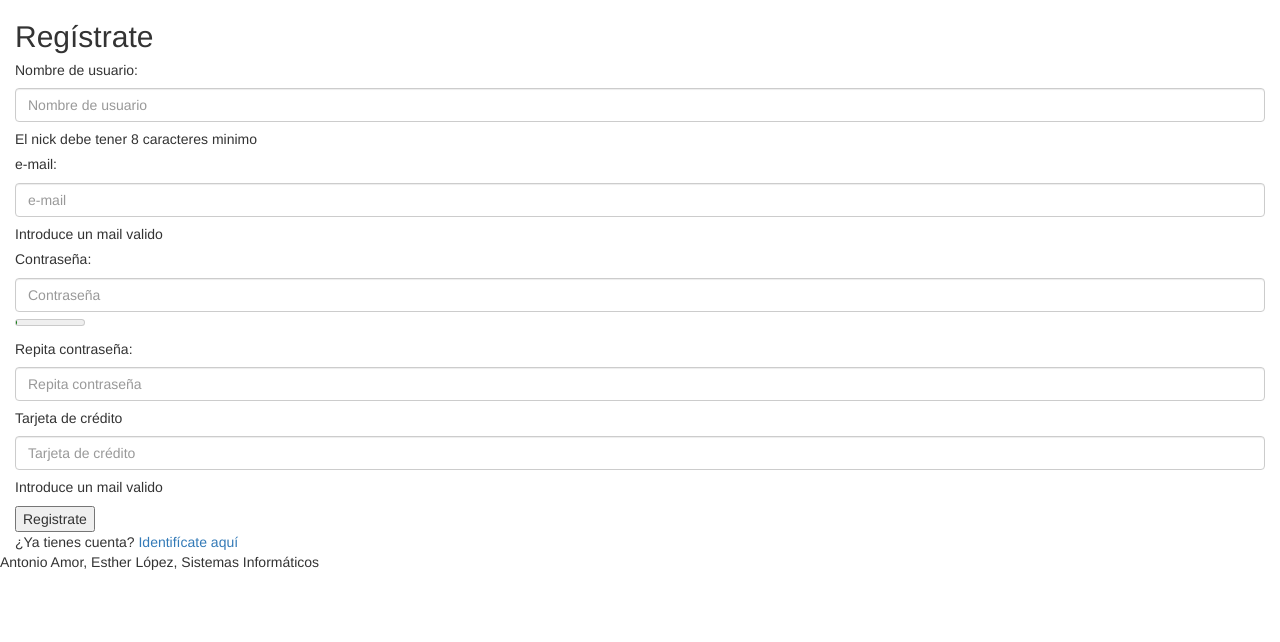
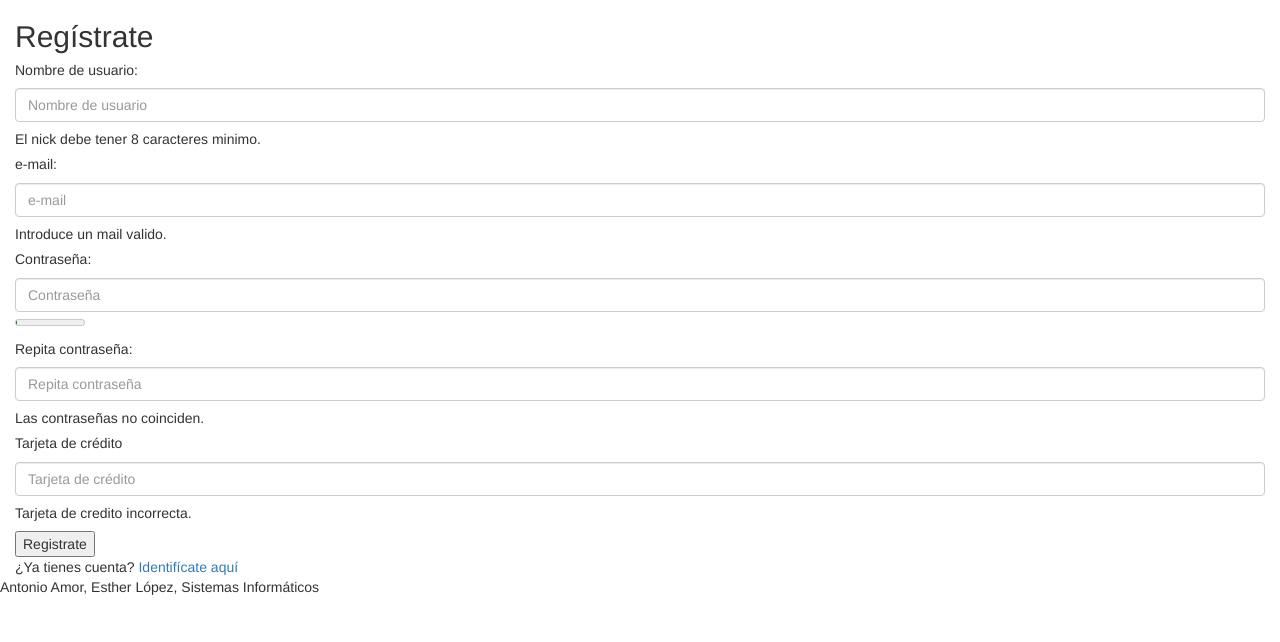
Before and after one commit to eslora10/Sistemas_Inf-I, a PHP site: page /register.php in a window 1280 px wide. Shown: the part 158-800 px from the top of the page. Run offline with PHP 8.4, Linux system fonts and the light colour scheme; data that the repository does not hold is empty; some libraries are stand-ins or nearby versions.

Commit message:
JS FOLDER added css minor changes register.php added comparisson password

```diff
--- a/PHP/register.php
+++ b/PHP/register.php
@@ -7,116 +7,11 @@
         <title>UAM PLAY</title><!-- Bootstrap -->
         <link href="https://netdna.bootstrapcdn.com/bootstrap/3.3.0/css/bootstrap.min.css" rel="stylesheet"><!-- Font Awesome -->
         <link href="https://netdna.bootstrapcdn.com/font-awesome/4.0.3/css/font-awesome.min.css" rel="stylesheet"><!-- User -->
-        <link href="assets/css/style.css" rel="stylesheet" type="text/css">
         <script src="https://ajax.googleapis.com/ajax/libs/jquery/3.2.1/jquery.min.js"></script>
 
 
-<!-- NUESTROS SCRIPTS JS/JQ-->
-
-
-        <!-- len username-->
-        <script type="text/javascript">
-            $(document).ready(function() {
-               $('#send').click(function(){
-                if($("#nick").val().length < 8) {
-                $("#errorNick").show();
-                return false;
-                }
-               });
-            });
-        </script>
-       <!-- valid email-->
-       <script>
-           function validar_email( email ){
-             var regex = /^([a-zA-Z0-9_\.\-])+\@(([a-zA-Z0-9\-])+\.)+([a-zA-Z0-9]{2,4})+$/;
-             return regex.test(email) ? true : false;
-           }
-           $(document).ready(function() {
-              $('#send').click(function(){
-                 if( !validar_email( $("#email").val() ) ){
-                  $("#errorEmail").show();
-                  return false;
-                }
-              });
-            });
-
-        </script>
-
-        <script>
-
-        //works fine????????
-            $(document).ready(function(){
-              if( $("#ccard").isNumeric() ==false){
-               $("#errorCcard").show();
-               return false;
-              }
-
-
-
-            });
-
-
-        </script>
-
-        <!--PASSWORD STR METER-->
-        <script>
-            function calcScore(pass) {
-                var score = 0;
-                if (!pass)
-                    return score;
-
-                // award every unique letter until 5 repetitions
-                var letters = new Object();
-                for (var i=0; i<pass.length; i++) {
-                    letters[pass[i]] = (letters[pass[i]] || 0) + 1;
-                    score += 5.0 / letters[pass[i]];
-                }
-
-                // bonus points for mixing it up
-                var variations = {
-                    digits: /\d/.test(pass),
-                    lower: /[a-z]/.test(pass),
-                    upper: /[A-Z]/.test(pass),
-                    nonWords: /\W/.test(pass),
-                }
-
-                variationCount = 0;
-                for (var check in variations) {
-                    variationCount += (variations[check] == true) ? 1 : 0;
-                }
-                score += (variationCount - 1) * 10;
-                if (score >100){
-                    score=100;
-                }
-
-                return parseInt(score);
-            }
-
-            function passStr(s) {
-                if (s > 80)
-                    return "strong";
-                if (s > 60)
-                    return "good";
-                return "weak";
-            }
-
-            $(document).ready(function() {
-                $("#password").on("keypress keyup keydown", function() {
-                    var pass = $(this).val();
-                    var score=calcScore(pass)
-
-                    //$("#scoreStr").text('Fortaleza:'+passStr(score));
-                    //$("#scoreNum").text("("+score +"%)");
-
-                    //usamos sintaxis JS por que JQ daba error
-                    var meter = document.getElementById('scoreMeter');
-                    meter.value=score*0.01
-
-                });
-            });
-        </script>
-
-
+        <!-- NUESTROS SCRIPTS JS/JQ-->
+        <script src="../JS/register.js"></script>
 
 
         <script src="https://netdna.bootstrapcdn.com/bootstrap/3.3.0/js/bootstrap.min.js"></script>
@@ -164,10 +59,10 @@
                 <div class="LogInput">
     		        <h5>Nombre de usuario: </h5>
                     <input type="text" name="nick" id=nick class="form-control" placeholder="Nombre de usuario" required>
-                    <?php echo "<h6 class=\"error\">$msg_nick</h6>" ?>
+                    <?php echo "<h5 class=\"error\">$msg_nick</h5>" ?>
 
                     <h5 id='errorNick' class="errorHidden" ><!-- display:block-->
-                      El nick debe tener 8 caracteres minimo
+                      El nick debe tener 8 caracteres minimo.
                     </h5>
 
 
@@ -178,7 +73,7 @@
                     <?php echo "<h6 class=\"error\">$msg_email</h6>" ?>
 
                     <h5 id='errorEmail' class="errorHidden" ><!-- display:block-->
-                      Introduce un mail valido
+                      Introduce un mail valido.
                     </h5>
 
 
@@ -193,24 +88,28 @@
                     </div>
                     <meter class=meter value=0.01 id="scoreMeter"></meter>
 
-                    <?php echo "<h6 class=\"error\">$msg_password</h6>" ?>
+                    <?php echo "<h5 class=\"error\">$msg_password</h5>" ?>
                 </div>
 
 
                 <div class="LogInput">
                     <h5>Repita contraseña: </h5>
-                    <input type="password" name="password_rep" class="form-control" placeholder="Repita contraseña" required>
-                    <?php echo "<h6 class=\"error\">$msg_password_rep</h6>" ?>
+                    <input type="password" name="password_rep" id="password_rep" class="form-control" placeholder="Repita contraseña" required>
+                    <?php echo "<h5 class=\"error\">$msg_password_rep</h5>" ?>
+
+                    <h5  id='password_OK' class="errorHidden" >
+                      Las contraseñas no coinciden.
+                    </h5>
                 </div>
 
 
                 <div class="LogInput">
     	            <h5> Tarjeta de crédito </h5>
                     <input type="number" name="ccard" id="ccard" class="form-control" placeholder="Tarjeta de crédito" required>
-                    <?php echo "<h6 class=\"error\">$msg_card</h6>" ?>
+                    <?php echo "<h5 class=\"error\">$msg_card</h5>" ?>
 
                     <h5 id='errorCcard' class="errorHidden" ><!-- display:block-->
-                      Introduce un mail valido
+                      Tarjeta de credito incorrecta.
                     </h5>
                 </div>
 
```
Also changed, not shown: CSS/style.css (+7 -1 lines), JS/register.js (added, +107 -0 lines).
